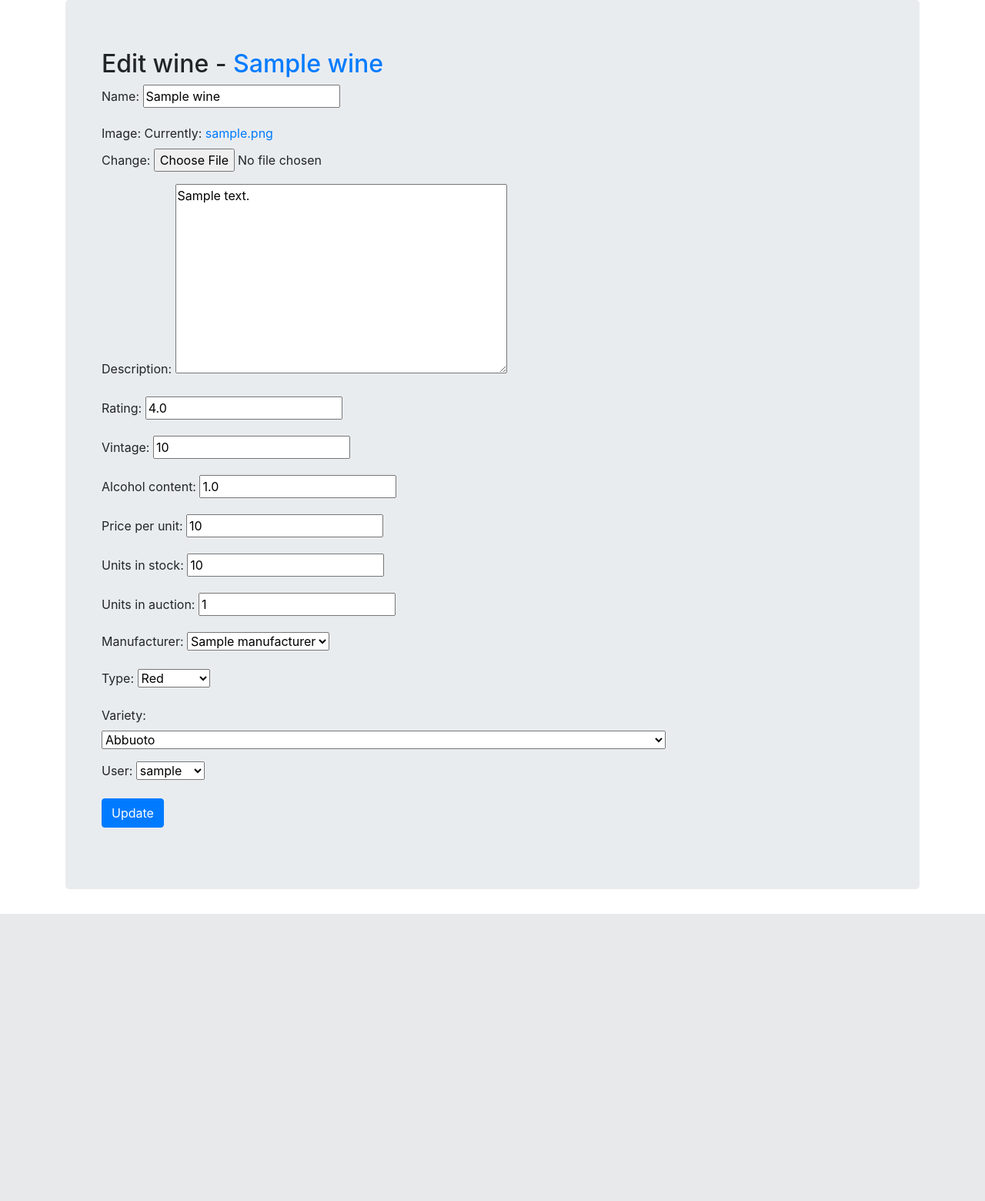
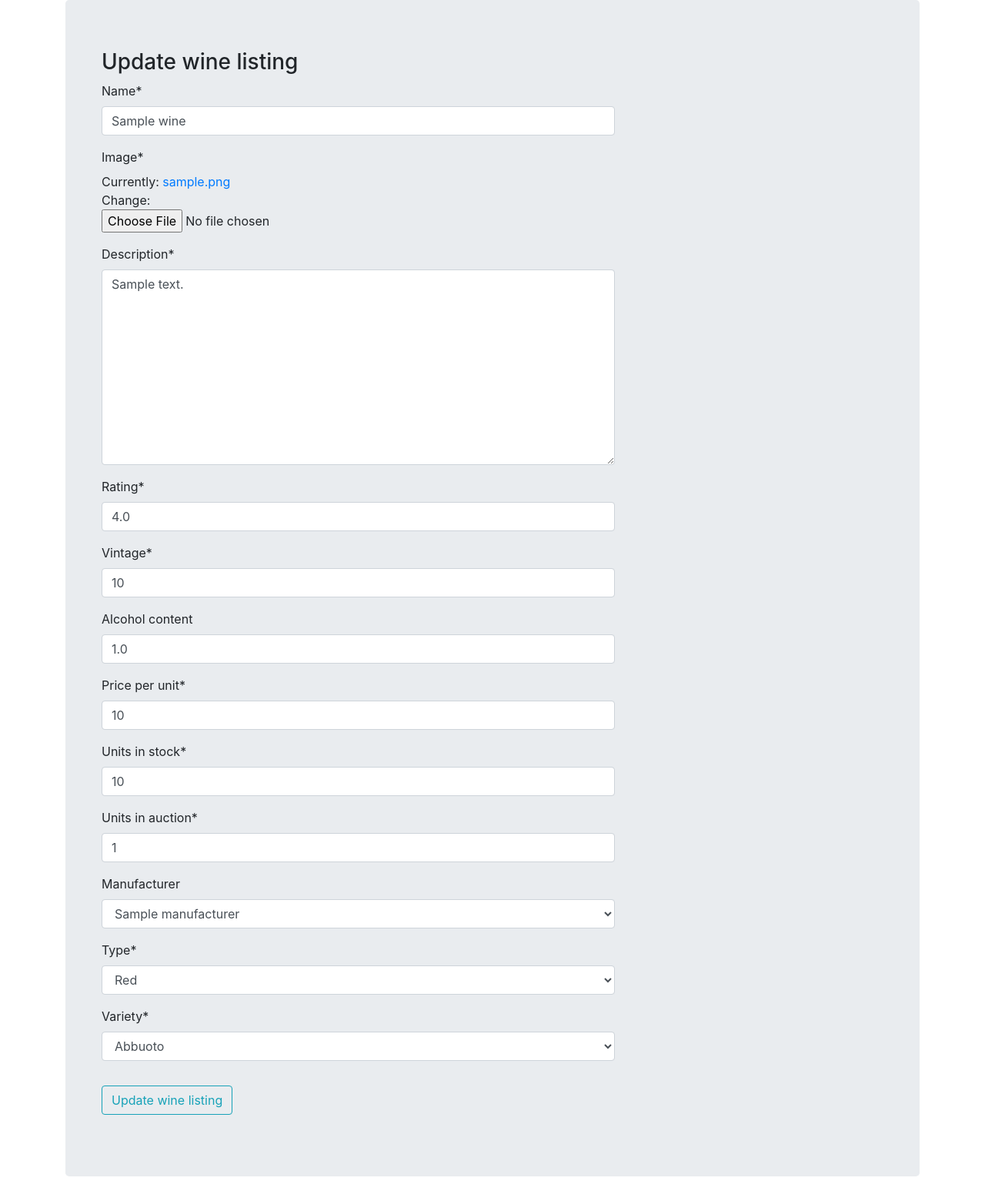
Before and after one commit to Mixiir/warket, a Django app: page /wine/1/edit/ in a window 1280 px wide. Shown: the part 56-1616 px from the top of the page at 77% size. Before the commit the page ends 1243 px from the top, so only its background shows below. Run offline with Django 4.2, Linux system fonts and the light colour scheme; a user stored in the database is signed in; tables that the repository leaves empty hold one stand-in row (values such as "Sample post"); some libraries are stand-ins or nearby versions.

Commit message:
Create wine listing updated, used crispy form, hidden username.

```diff
--- a/warket_viewer/templates/detail_wine.html
+++ b/warket_viewer/templates/detail_wine.html
@@ -1,6 +1,7 @@
 {% extends "base.html" %}
 {% block content %}
     <h2>Wine details </h2>
+    <div class="content-section">
     <p> Name: {{ wine_data.name }} </p>
     <p> Description {{ wine_data.description }}</p>
     <p> Rating: {{ wine_data.rating }} </p>
@@ -18,5 +19,5 @@
     <p> Seller: {{ wine_data.user }}</p>
     <a href="{% url 'edit_wine'  wine_data.pk %}">Edit</a>
     {#    <a href="{% url 'delete_wine'  wine_data.pk %}">Delete</a>#}
-
+    <div>
 {% endblock %}
--- a/warket_viewer/templates/edit_wine.html
+++ b/warket_viewer/templates/edit_wine.html
@@ -1,13 +1,21 @@
 {% extends "base.html" %}
+{% load crispy_forms_tags %}
+{% block content %}
+    <style>
+        #id_user, #div_id_user { display: none;}
+    </style>
+    <h3>Update wine listing</h3>
+    <div class="content-section">
+        {#<h2>Edit wine - <a href ="{% url 'detail_wine' wine.pk %}">{{ wine.name }}</a></h2>#}
+        <form method="post" enctype="multipart/form-data">
+            {% csrf_token %}
+            <fieldset class="form-group">
+                {{ form|crispy }}
+            </fieldset>
+            <div class="form-group">
+                <button class="btn btn-outline-info" type="submit" value="Update">Update wine listing</button>
+            </div>
 
-{% block content %}
-
-<h2>Edit wine - <a href ="{% url 'detail_wine' wine.pk %}">{{ wine.name }}</a></h2>
-
-<form method="post" enctype="multipart/form-data">
-    {% csrf_token %}
-    {{ form.as_p }}
-    <input type="submit" value="Update" class="btn btn-primary">
-</form>
-
+        </form>
+    </div>
 {% endblock %}
--- a/warket_viewer/templates/list_wines.html
+++ b/warket_viewer/templates/list_wines.html
@@ -21,5 +21,4 @@
             {% endfor %}
           </ul>
 <br>
-    <a href ="{% url 'create_wine' %}">Add a wine</a>
 {% endblock %}
--- a/warket_viewer/views.py
+++ b/warket_viewer/views.py
@@ -1,4 +1,5 @@
-from django.shortcuts import render, redirect
+import django.contrib.auth.decorators
+from django.shortcuts import render, redirect, get_object_or_404
 from django.urls import reverse_lazy
 from django.views.generic import ListView, CreateView, DetailView, UpdateView
 from django.contrib.auth.mixins import PermissionRequiredMixin
@@ -6,8 +7,10 @@ from .constants import LANGUAGES, COUNTRIES
 from .models import Wine
 from django.db.models import Q
 from django.contrib import messages
+from django.forms import HiddenInput
 from users.forms import UserRegisterForm
-from .forms import CreateWineForm
+from .forms import CreateWineForm, EditWineForm
+from django.contrib.auth.decorators import login_required
 
 
 # Create your views here.
@@ -90,6 +93,7 @@ class EditWine(PermissionRequiredMixin, UpdateView):
     permission_required = 'warket_viewer.edit_wine'
     model = Wine
     fields = '__all__'
+    widgets = {'user': HiddenInput()}
     template_name = 'edit_wine.html'
     success_url = reverse_lazy('list_wines')
 
```
Also changed, not shown: warket_viewer/forms.py (+7 -0 lines).
